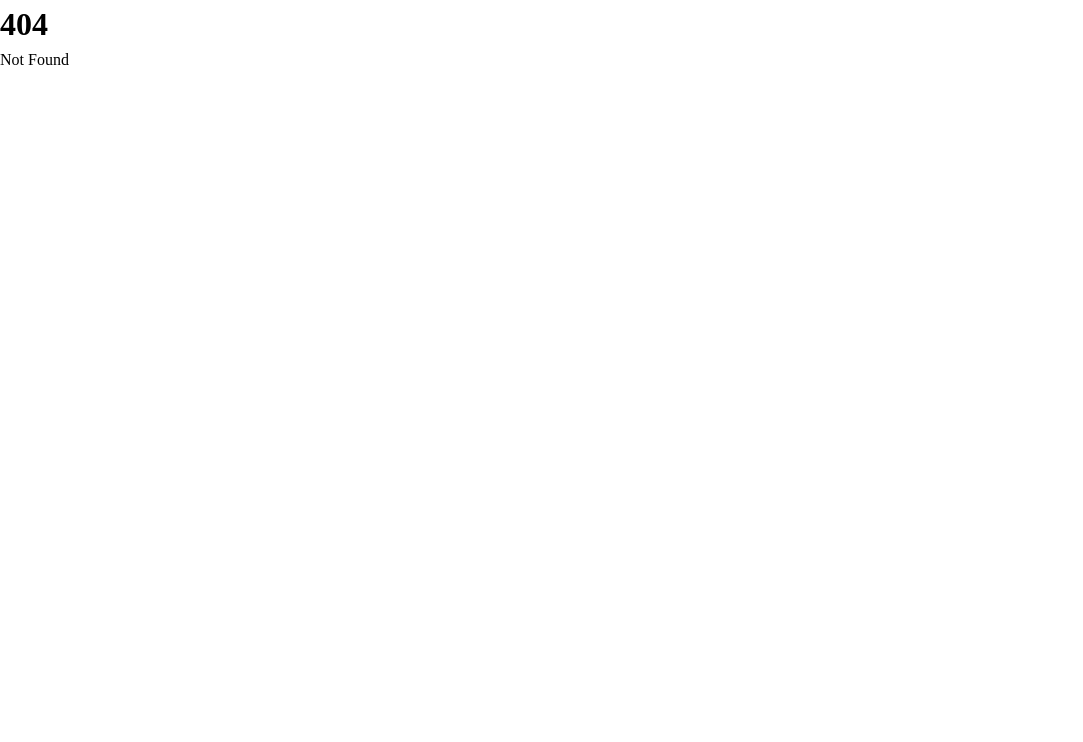
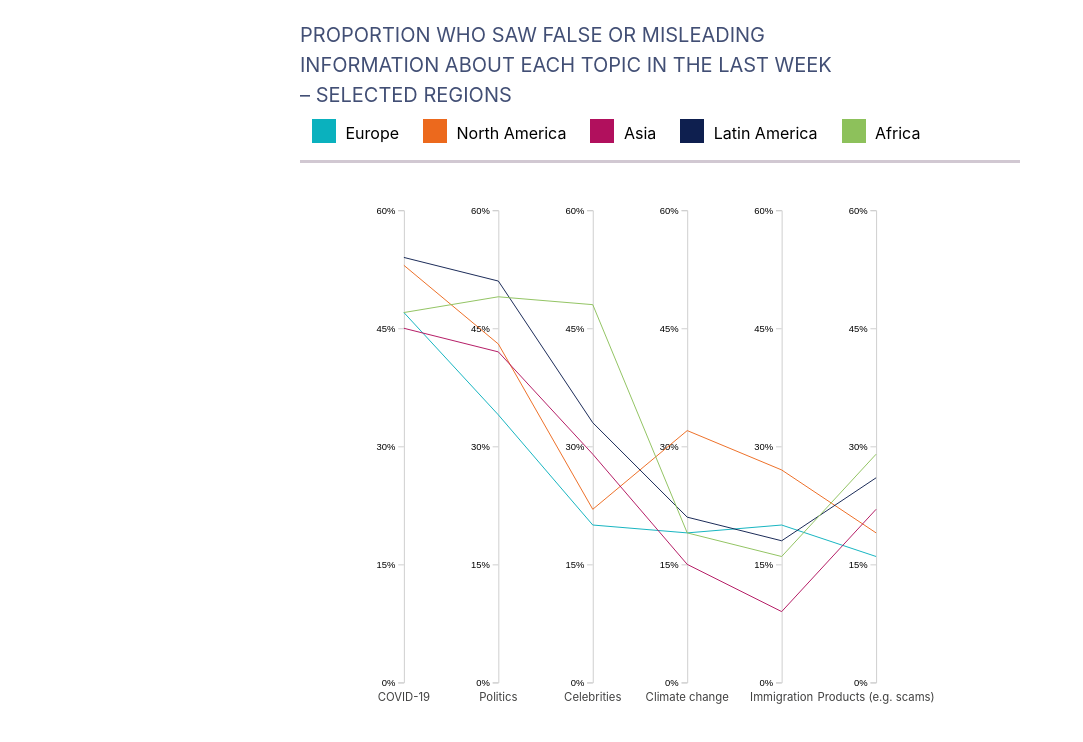
Before and after one commit to ancasarb/reuters-misinformation-digital-news-report-2022-vis, a SvelteKit app: page /three in a window 1280 px wide. Before the commit this address had no page. Shown: the top 742 px of the page, without its empty margins (0-1083 px from the left). Built offline with nearby package versions, Linux system fonts and the light colour scheme.

Commit message:
add in third chart, parallel coordinates chart

```diff
--- /dev/null
+++ b/src/components/charts/three/Axis.svelte
@@ -0,0 +1,32 @@
+<script>
+	import { axisLeft, select } from 'd3';
+	import lodash from 'lodash';
+	const range = lodash.range;
+
+	export let group;
+	export let x;
+	export let yScale;
+	export let format;
+
+	let axis;
+	let transform = '';
+	$: transform = `translate(${x}, 0)`;
+
+	$: {
+		const axisGenerator = axisLeft()
+			.scale(yScale)
+			.tickValues(range(0, 75, 15))
+			.tickFormat((d) => d + format);
+		select(axis).call(axisGenerator);
+		select(axis).select('.domain').attr('stroke', '#ccc');
+		select(axis).selectAll('.tick').select('line').attr('stroke', '#ccc');
+	}
+</script>
+
+<g class="axis" bind:this={axis} {transform} />
+
+<g transform={`translate(${x}, ${yScale.range()[0] + 10})`}>
+	<text dominant-baseline="hanging" fill="#414140" font-size="12px" text-anchor="middle">
+		{group}</text
+	>
+</g>
--- /dev/null
+++ b/src/components/charts/three/Chart.svelte
@@ -0,0 +1,69 @@
+<script>
+	import { line, scaleLinear, scalePoint } from 'd3';
+
+	import Chart from '../../generic/Chart.svelte';
+	import ColorLegend from '../../peripherals/ColorLegend.svelte';
+	import Axis from './Axis.svelte';
+
+	export let data;
+	export let maxValue;
+
+	export let groups;
+	export let categories;
+
+	export let colorScale;
+	export let format;
+
+	const dimensions = {
+		width: 720,
+		height: 600,
+		margin: {
+			top: 50,
+			left: 10,
+			bottom: 50,
+			right: 10
+		}
+	};
+
+	dimensions.innerWidth = dimensions.width - dimensions.margin.left - dimensions.margin.right;
+	dimensions.innerHeight = dimensions.height - dimensions.margin.top - dimensions.margin.bottom;
+
+	$: xScale = scalePoint().range([0, dimensions.innerWidth]).padding(1).domain(groups);
+	$: yScale = scaleLinear().domain([0, maxValue]).range([dimensions.innerHeight, 0]);
+
+	function path(d) {
+		return line()(
+			groups.map(function (group) {
+				return [xScale(group), yScale(d[group])];
+			})
+		);
+	}
+
+	let selected = '';
+
+	function onSelect(value) {
+		selected = value;
+	}
+</script>
+
+<Chart>
+	<ColorLegend width={dimensions.width} {colorScale} {categories} {selected} {onSelect} />
+	<svg viewBox="0 0 {dimensions.width} {dimensions.height}">
+		<g transform={`translate(${dimensions.margin.left}, ${dimensions.margin.top})`}>
+			{#each groups as group}
+				<Axis x={xScale(group)} {yScale} {format} {group} />
+			{/each}
+			{#each data as t}
+				{@const dimension = t['dimension']}
+				<path
+					d={path(t)}
+					fill="none"
+					on:mouseover={() => onSelect(dimension)}
+					on:mouseout={() => onSelect('')}
+					stroke={selected == dimension || selected === '' ? colorScale(dimension) : '#ccc'}
+					stroke-opacity={selected == dimension || selected === '' ? '1' : '0.5'}
+				/>
+			{/each}
+		</g>
+	</svg>
+</Chart>
--- a/src/components/charts/two/Axis.svelte
+++ b/src/components/charts/two/Axis.svelte
@@ -13,11 +13,11 @@
 	$: transform = `translate(0, ${y})`;
 
 	$: {
-		const axisGeneratorBottom = axisBottom()
+		const axisGenerator = axisBottom()
 			.scale(xScale)
 			.tickValues(range(0, 75, 15))
 			.tickFormat((d) => d + format);
-		select(axis).call(axisGeneratorBottom);
+		select(axis).call(axisGenerator);
 		select(axis).select('.domain').attr('stroke', '#ccc');
 		select(axis).selectAll('.tick').select('line').attr('stroke-width', 0);
 	}
--- a/src/routes/+page.svelte
+++ b/src/routes/+page.svelte
@@ -33,7 +33,7 @@
 <div class="charts">
 	<a href="/one">#1</a>
 	<a href="/two">#2</a>
-	<a href="/">#3</a>
+	<a href="/three">#3</a>
 	<a href="/">#4</a>
 	<a href="/">#5</a>
 	<a href="/">#6</a>
--- /dev/null
+++ b/src/routes/three/+page.svelte
@@ -0,0 +1,38 @@
+<script>
+	import Chart from '../../components/charts/three/Chart.svelte';
+
+	import { max } from 'd3';
+	import lodash from 'lodash';
+	const filter = lodash.filter;
+
+	import {
+		colorScale,
+		regions,
+		regionAccessor,
+		topics,
+		topicAccessor,
+		valueAccessor
+	} from '../accessors.js';
+
+	export let data;
+
+	$: maxValue = Math.ceil(max(data.values, valueAccessor) / 10) * 10;
+
+	$: postprocessed = [];
+	$: {
+		for (let i in regions) {
+			const dimension = regions[i];
+			const filtered = filter(data.values, (item) => regionAccessor(item) === dimension);
+
+			let d = { dimension: dimension };
+			for (let j in filtered) {
+				const curr = filtered[j];
+				d[topicAccessor(curr)] = valueAccessor(curr);
+			}
+
+			postprocessed.push(d);
+		}
+	}
+</script>
+
+<Chart data={postprocessed} groups={topics} categories={regions} {maxValue} {colorScale} format="%" />
```
